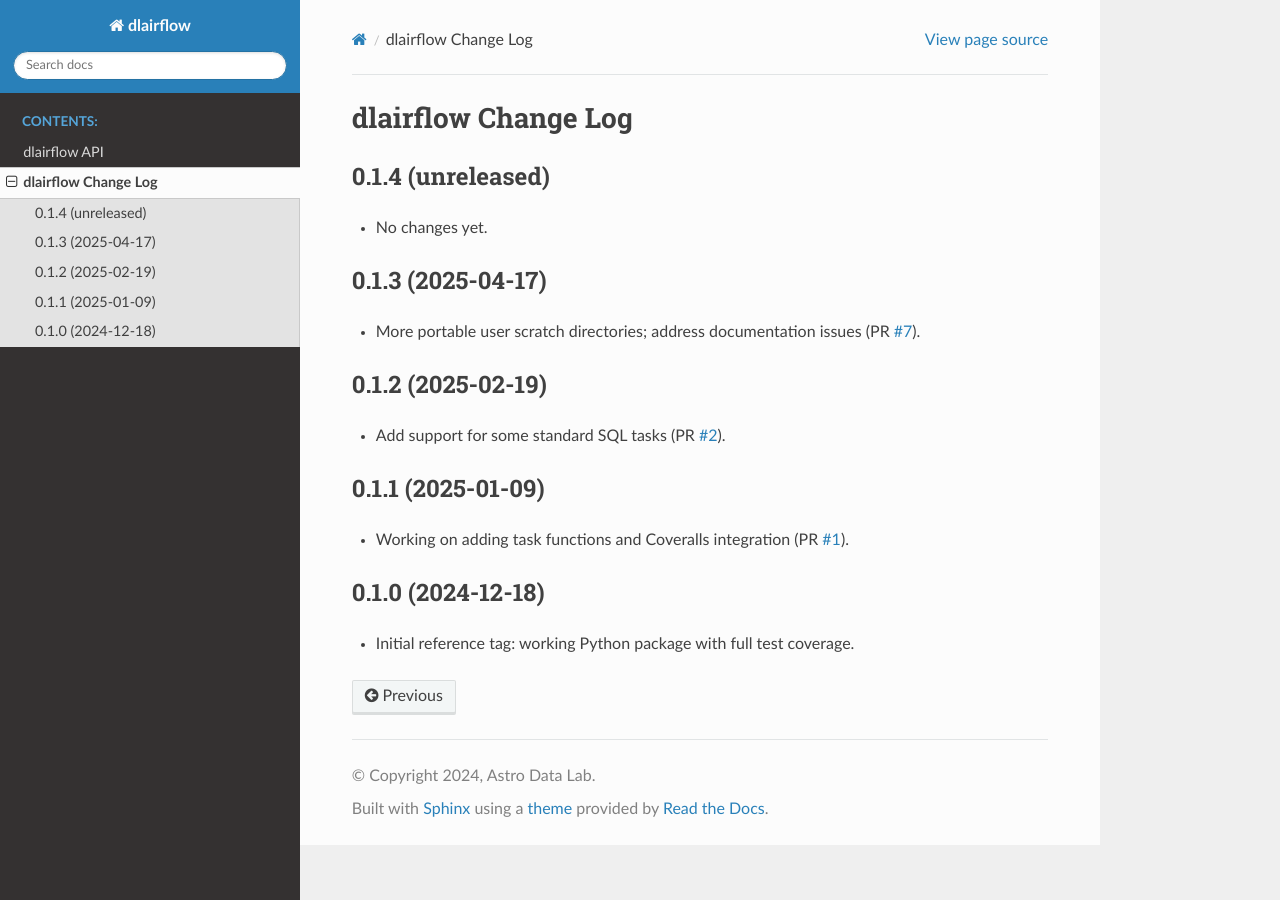
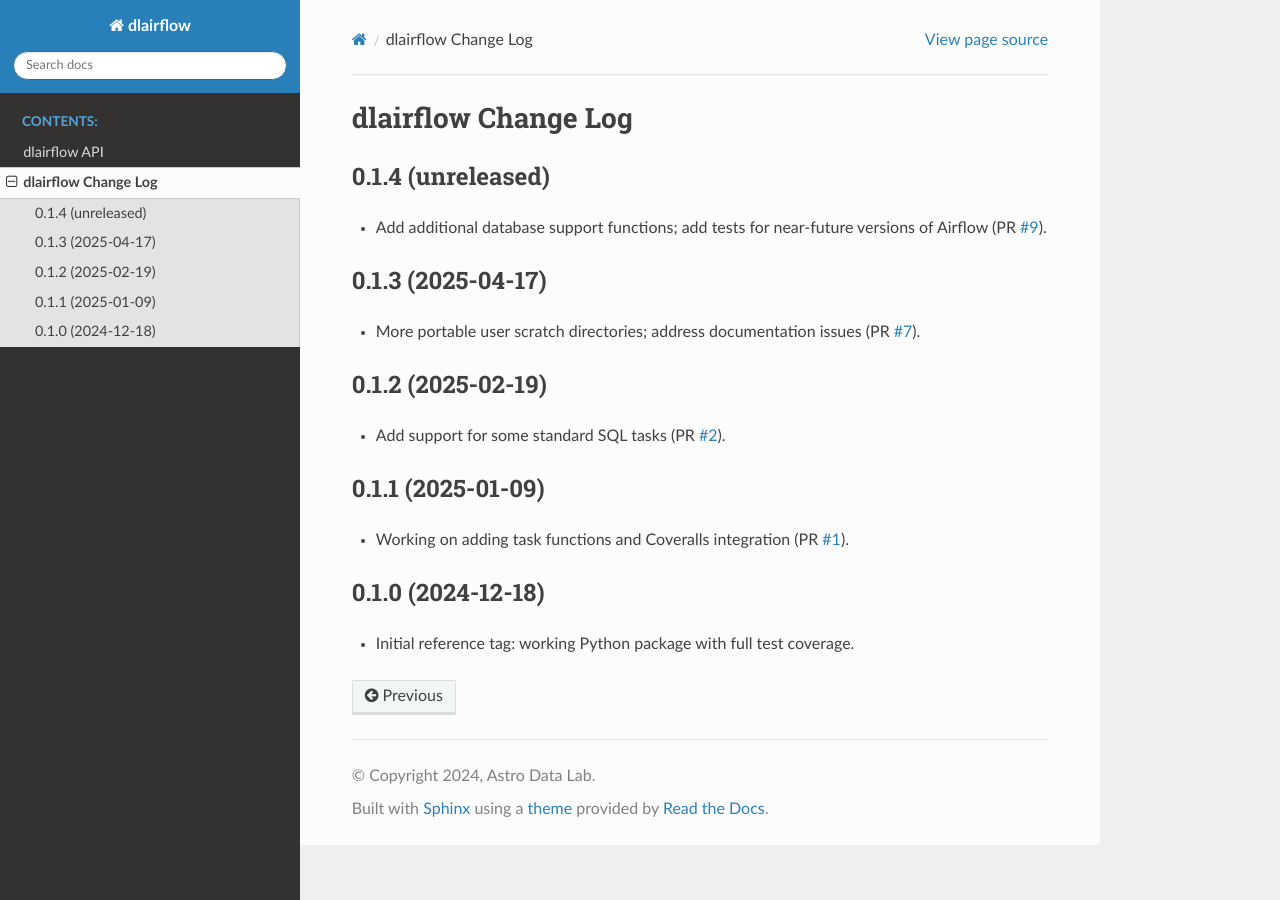
Before and after one commit to astro-datalab/dlairflow, a Sphinx documentation site: the page built from docs/changes.rst, in a window 1280 px wide. Built offline with Sphinx 7.4.7 and the Read the Docs theme 3.1.0, drawn with Linux system fonts in a browser that asks for light colours.

Commit message:
update change log

```diff
--- a/docs/changes.rst
+++ b/docs/changes.rst
@@ -5,7 +5,10 @@ dlairflow Change Log
 0.1.4 (unreleased)
 ------------------
 
-* No changes yet.
+* Add additional database support functions; add tests for near-future versions
+  of Airflow (PR `#9`_).
+
+.. _`#9`: https://github.com/astro-datalab/dlairflow/pull/9
 
 0.1.3 (2025-04-17)
 ------------------
```
Also changed, not shown: 1 other file.
